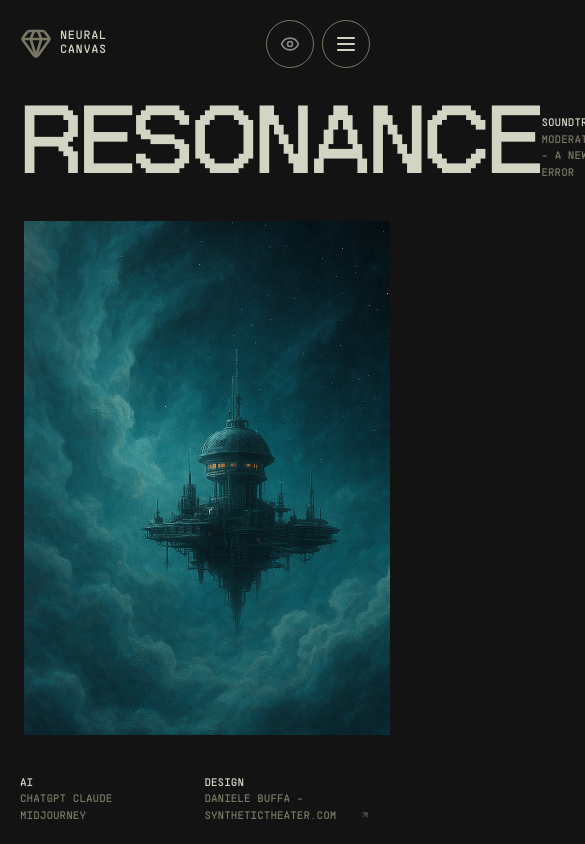
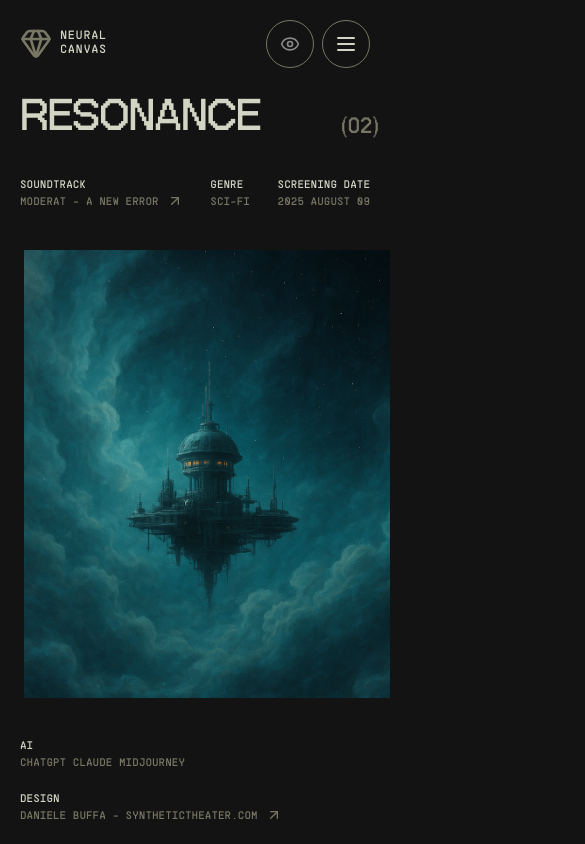
Before and after one commit to t-kupp/synthetic-theater-recreation, a Next.js app: page /story/resonance in a window 390 px wide. Shown: the top 844 px of the page, 585 px wide, since content can reach past the window. Built offline with nearby package versions, Linux system fonts and the light colour scheme; no server answers.

Commit message:
Extracted InfoBar component and adjusted responsiveness on various components

```diff
--- a/src/components/detailPage/DetailPage.tsx
+++ b/src/components/detailPage/DetailPage.tsx
@@ -1,7 +1,7 @@
 import { Story } from "@/types";
-import { ArrowUpRight } from "lucide-react";
 import Footer from "./Footer";
 import HorizontalScroller from "./HorizontalScroller";
+import InfoBar from "./InfoBar";
 
 interface DetailPageProps {
   story: Story;
@@ -11,56 +11,27 @@ export default function DetailPage({ story }: DetailPageProps) {
   return (
     <section className="pt-header-height flex h-full flex-col">
       {/* Name and info  */}
-      <div className="flex items-end px-5">
+      <div className="flex items-end gap-20 px-5">
         <div className="flex-1">
-          <h1 className="font-bit translate-y-1.5 text-[min(9rem,16vh)] leading-[60%] tracking-tight uppercase">
+          <h1 className="font-bit text-[16vw] leading-[60%] tracking-tight uppercase lg:translate-y-1.5 lg:text-[min(9vw,10rem)]">
             {story.displayName}
           </h1>
         </div>
 
-        <div className="flex items-end gap-20 text-[11px]">
-          {/* Soundtrack  */}
-          {story.soundtrack && (
-            <div className="uppercase">
-              <p>Soundtrack</p>
-              <a
-                href="https://youtu.be/QpxFcMYRV08?si=nOFCyAS8hOpFYS-c"
-                target="_blank"
-                className=""
-              >
-                <div className="group relative overflow-hidden">
-                  <p className="text-dark flex items-end gap-2 transition-transform ease-in-out group-hover:-translate-y-full">
-                    {story.soundtrack.artist} - {story.soundtrack.title}
-                    <ArrowUpRight className="-translate-y-[1px]" size={16} />
-                  </p>
-                  <p className="text-dark absolute top-full flex items-end gap-2 transition-transform ease-in-out group-hover:-translate-y-full">
-                    {story.soundtrack.artist} - {story.soundtrack.title}
-                    <ArrowUpRight className="-translate-y-[1px]" size={16} />
-                  </p>
-                </div>
-              </a>
-            </div>
-          )}
+        {/* Info bar desktop  */}
+        <div className="hidden lg:block">
+          <InfoBar story={story} />
+        </div>
 
-          {/* Genre  */}
-          <div className="uppercase">
-            <p className="">Genre</p>
-            <p className="text-dark">{story.genre}</p>
-          </div>
+        {/* Number  */}
+        <p className="font-bit text-dark text-[8vw] leading-[65%] lg:text-[min(4.5vw,10rem)]">
+          (0{story.id})
+        </p>
+      </div>
 
-          {/* Screening date */}
-          {story.screeningDate && (
-            <div className="uppercase">
-              <p className="">Screening Date</p>
-              <p className="text-dark">{story.screeningDate}</p>
-            </div>
-          )}
-
-          {/* Number  */}
-          <p className="font-bit text-dark text-[8vw] leading-[65%] lg:text-[min(4.5vw,10rem)]">
-            (0{story.id})
-          </p>
-        </div>
+      {/* Info bar mobile  */}
+      <div className="block lg:hidden">
+        <InfoBar story={story} />
       </div>
 
       {/* Horizontal scroller  */}
--- a/src/components/detailPage/Footer.tsx
+++ b/src/components/detailPage/Footer.tsx
@@ -2,7 +2,7 @@ import { ArrowUpRight } from "lucide-react";
 
 export default function Footer() {
   return (
-    <div className="flex gap-20 px-5 pb-5 text-[11px] uppercase">
+    <div className="flex flex-col gap-5 px-5 pb-5 text-[11px] uppercase sm:flex-row sm:gap-20">
       <div>
         <p>AI</p>
         <p className="text-dark">ChatGPT Claude Midjourney</p>
--- a/src/components/detailPage/HorizontalScroller.tsx
+++ b/src/components/detailPage/HorizontalScroller.tsx
@@ -71,7 +71,7 @@ export default function HorizontalScroller({ story }: HorizontalScrollerProps) {
               />
             )}
             {item.type === "segment" && (
-              <div className="flex h-full flex-col justify-between p-4 text-[min(24px,2vh)]">
+              <div className="flex h-full flex-col justify-between p-4 text-[min(24px,1.5vh)]">
                 <p className="text-dark">{`// ${item.id + 1}`}</p>
                 <p className="max-w-[34ch]">{item.text}</p>
               </div>
--- /dev/null
+++ b/src/components/detailPage/InfoBar.tsx
@@ -0,0 +1,45 @@
+import { Story } from "@/types";
+import { ArrowUpRight } from "lucide-react";
+
+interface InfoBarProps {
+  story: Story;
+}
+
+export default function InfoBar({ story }: InfoBarProps) {
+  return (
+    <div className="mt-10 flex items-end justify-between px-5 text-[11px] lg:mt-0 lg:gap-20 lg:px-0">
+      {/* Soundtrack  */}
+      {story.soundtrack && (
+        <div className="uppercase">
+          <p>Soundtrack</p>
+          <a href="https://youtu.be/QpxFcMYRV08?si=nOFCyAS8hOpFYS-c" target="_blank" className="">
+            <div className="group relative overflow-hidden">
+              <p className="text-dark flex items-end gap-2 transition-transform ease-in-out group-hover:-translate-y-full">
+                {story.soundtrack.artist} - {story.soundtrack.title}
+                <ArrowUpRight className="-translate-y-[1px]" size={16} />
+              </p>
+              <p className="text-dark absolute top-full flex items-end gap-2 transition-transform ease-in-out group-hover:-translate-y-full">
+                {story.soundtrack.artist} - {story.soundtrack.title}
+                <ArrowUpRight className="-translate-y-[1px]" size={16} />
+              </p>
+            </div>
+          </a>
+        </div>
+      )}
+
+      {/* Genre  */}
+      <div className="uppercase">
+        <p className="">Genre</p>
+        <p className="text-dark">{story.genre}</p>
+      </div>
+
+      {/* Screening date */}
+      {story.screeningDate && (
+        <div className="uppercase">
+          <p className="">Screening Date</p>
+          <p className="text-dark">{story.screeningDate}</p>
+        </div>
+      )}
+    </div>
+  );
+}
```
